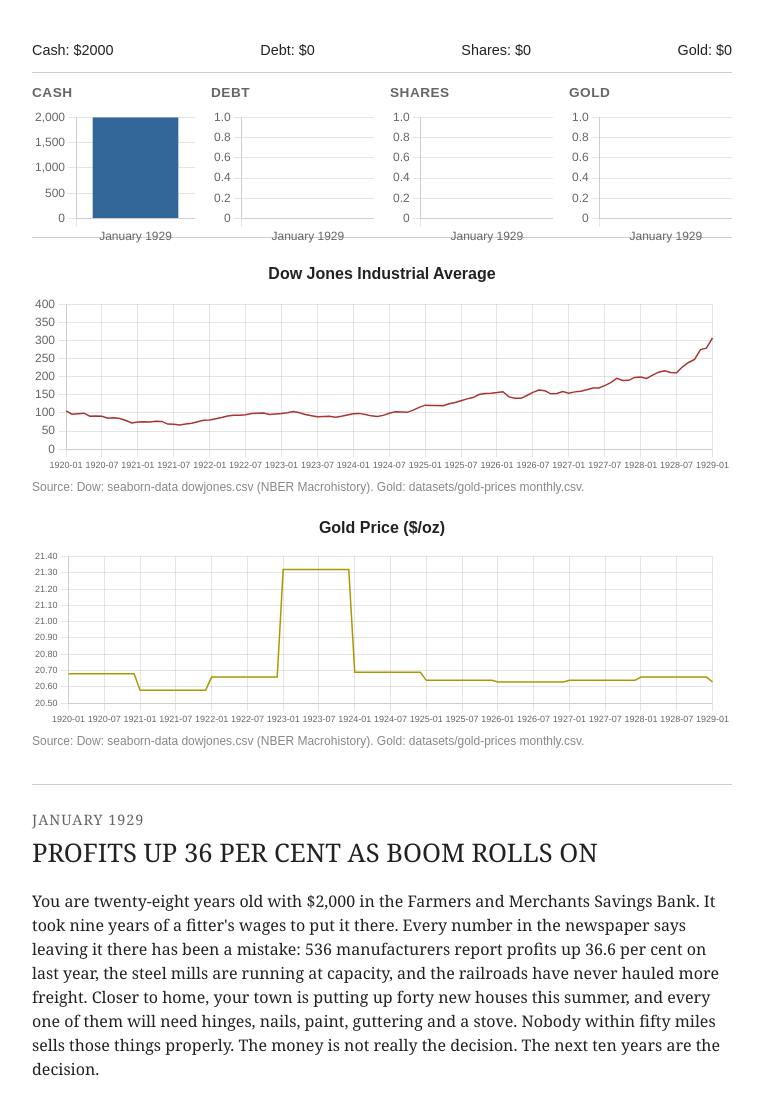
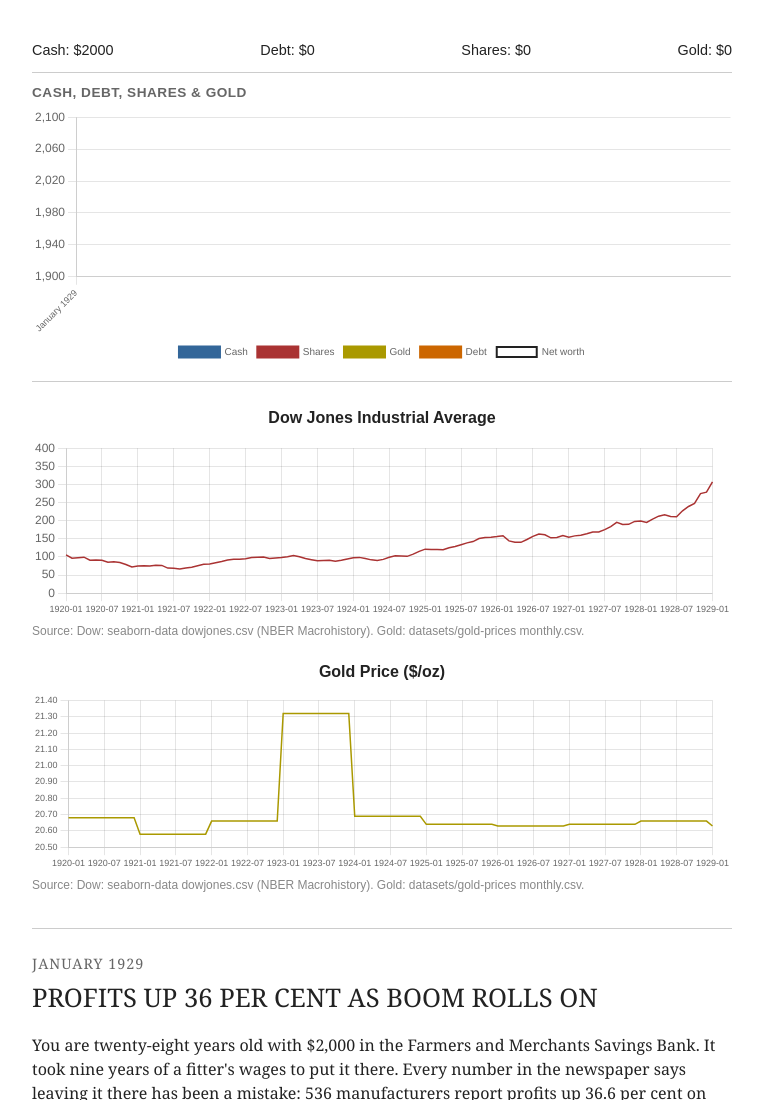
Before and after one commit to oldschoolendowment-creator/1929-game, a plain HTML site: page index.html in a window 1280 px wide. Shown: the top 1100 px of the page, without its empty margins (258-1021 px from the left). Drawn offline with nearby package versions, Linux system fonts and the light colour scheme.

Commit message:
Replace four separate bar charts with one combined chart over time
Cash, shares and gold now stack as one area above zero; debt stacks
below zero (stored as a negative value); net worth (assets minus
debt) is drawn as a plain line over the top. Gains one point per
round instead of replacing a single bar, so by round 12 the whole
game's financial trajectory is visible in one chart.

Verified: renders correctly once there are 2+ points (a single point
can't draw a line/area, which is expected, not a bug), stacking sums
match hand-calculated values, net worth math checks out exactly
against the status bar, and the CDN-failure fallback still hides the
chart cleanly if Chart.js can't load.

```diff
--- a/index.html
+++ b/index.html
@@ -8,7 +8,7 @@
 <script data-goatcounter="https://oldschoolendowment.goatcounter.com/count"
         async src="//gc.zgo.at/count.js"></script>
 
-<!-- Chart.js, for the four price charts below. -->
+<!-- Chart.js, for the three charts below. -->
 <script src="https://cdn.jsdelivr.net/npm/chart.js@4"></script>
 <style>
   /* Some hosts (like itch.io) embed this page in a fixed-size box that
@@ -65,19 +65,9 @@
     margin-bottom: 10px;
   }
   #charts {
-    display: flex;
-    gap: 16px;
     margin-bottom: 24px;
     padding-bottom: 14px;
     border-bottom: 1px solid #ccc;
-  }
-  #charts > div {
-    flex: 1;
-    min-width: 0;
-    /* Chart.js needs its container to have an actual CSS height (not
-       just the canvas's HTML height attribute) or it misjudges its own
-       proportions on first render. */
-    height: 140px;
   }
   #charts h3 {
     font-family: sans-serif;
@@ -87,6 +77,11 @@
     letter-spacing: 0.5px;
     color: #666;
     margin: 0 0 4px 0;
+  }
+  /* Taller than the historical charts' wrap — this one carries a legend
+     and five series instead of one. */
+  #charts .chart-canvas-wrap {
+    height: 260px;
   }
   #historical-charts {
     margin-bottom: 24px;
@@ -127,26 +122,15 @@
     <span>Gold: $<span id="stat-gold"></span></span>
   </div>
 
-  <!-- The player's own numbers, one bar each — same figures as the status
-       bar above, just as a visual cue. Replaced (not accumulated) each
-       round. Order matches the status bar: cash, debt, shares, gold. -->
+  <!-- The player's own numbers over time — same figures as the status bar
+       above, plotted across the whole game so far. Cash, shares and gold
+       stack upward from zero (assets); debt is stored as a negative
+       number so it stacks downward instead. Net worth is a plain line on
+       top, not part of either stack. Gains one point per round — see
+       updateNetWorthChart below. -->
   <div id="charts">
-    <div>
-      <h3>Cash</h3>
-      <canvas id="cash-chart" height="120"></canvas>
-    </div>
-    <div>
-      <h3>Debt</h3>
-      <canvas id="debt-chart" height="120"></canvas>
-    </div>
-    <div>
-      <h3>Shares</h3>
-      <canvas id="shares-chart" height="120"></canvas>
-    </div>
-    <div>
-      <h3>Gold</h3>
-      <canvas id="gold-chart" height="120"></canvas>
-    </div>
+    <h3>Cash, Debt, Shares &amp; Gold</h3>
+    <div class="chart-canvas-wrap"><canvas id="net-worth-chart"></canvas></div>
   </div>
 
   <!-- Real historical prices (not the game's own invented numbers above).
@@ -227,55 +211,61 @@
       document.getElementById("stat-gold").textContent = state.goldValue;
     }
 
-    // The game's own four charts, one bar each: cash, debt, shares, gold.
-    // Same order as the status bar. Each is a single bar for the current
-    // round's numbers, replaced (not accumulated) each round.
-    var cashChart, debtChart, sharesChart, goldChart;
+    // The game's own combined chart: cash, shares and gold stacked
+    // upward as one area (assets), debt stacked downward as a second
+    // area (stored as a negative number so it plots below zero), and
+    // net worth as a plain line over the top of both. Gains one point
+    // per round — see updateNetWorthChart below — so by the end of the
+    // game the whole evolution is visible in one place.
+    var netWorthChart;
 
-    // Builds one of the four single-bar charts. All four use the same
-    // shape, just a different canvas and colour, so this avoids writing
-    // near-identical Chart.js setup code four times over.
-    function makeBarChart(canvasId, color) {
-      return new Chart(document.getElementById(canvasId), {
-        type: "bar",
-        data: { labels: [""], datasets: [{ data: [0], backgroundColor: color }] },
+    function initNetWorthChart() {
+      netWorthChart = new Chart(document.getElementById("net-worth-chart"), {
+        type: "line",
+        data: {
+          labels: [],
+          datasets: [
+            { label: "Cash", data: [], backgroundColor: "#369", borderColor: "#369", fill: true, stack: "totals", pointRadius: 0 },
+            { label: "Shares", data: [], backgroundColor: "#a33", borderColor: "#a33", fill: true, stack: "totals", pointRadius: 0 },
+            { label: "Gold", data: [], backgroundColor: "#a90", borderColor: "#a90", fill: true, stack: "totals", pointRadius: 0 },
+            { label: "Debt", data: [], backgroundColor: "#c60", borderColor: "#c60", fill: true, stack: "totals", pointRadius: 0 },
+            // Not part of the "totals" stack — this is a plain overlay
+            // line, not another area to add on top of the others.
+            { label: "Net worth", data: [], borderColor: "#222", backgroundColor: "transparent", fill: false, borderWidth: 2, pointRadius: 0 }
+          ]
+        },
         options: {
           responsive: true,
           maintainAspectRatio: false,
           animation: false,
-          plugins: { legend: { display: false } },
-          // No fixed ceiling — unlike the historical charts below, these
-          // track the PLAYER'S OWN numbers in dollars (same as the status
-          // bar), which can end the game anywhere from $0 into the
-          // thousands depending how they played. Auto-scaling fits that.
-          scales: { y: { beginAtZero: true } }
+          plugins: {
+            legend: { display: true, position: "bottom", labels: { font: { size: 10 }, boxHeight: 10 } }
+          },
+          // stacked:true makes cash/shares/gold (positive) stack upward
+          // and debt (stored negative) stack downward, both from zero.
+          // No fixed ceiling/floor — this can range anywhere depending
+          // how the game was played.
+          scales: {
+            y: { stacked: true },
+            x: { ticks: { font: { size: 9 }, maxRotation: 45, minRotation: 45 } }
+          }
         }
       });
     }
 
-    function initCharts() {
-      cashChart = makeBarChart("cash-chart", "#369");
-      debtChart = makeBarChart("debt-chart", "#c60");
-      sharesChart = makeBarChart("shares-chart", "#a33");
-      goldChart = makeBarChart("gold-chart", "#a90");
-    }
+    // Adds one more point to the combined chart for the given round —
+    // called once per round from renderRound, so it builds up across
+    // the whole game rather than showing just the current round.
+    function updateNetWorthChart(round) {
+      var netWorth = state.cash + state.stocksValue + state.goldValue - state.debt;
 
-    // Replaces each chart's single bar with the player's current numbers
-    // — the same figures shown in the status bar, not any underlying
-    // market price (that's what the historical charts further down are
-    // for). Called once per round from renderRound, so each bar always
-    // shows where things stand right now, not a history.
-    function updateCharts(round) {
-      [cashChart, debtChart, sharesChart, goldChart].forEach(function (chart) {
-        chart.data.labels[0] = round.date;
-      });
-      cashChart.data.datasets[0].data[0] = Math.round(state.cash);
-      debtChart.data.datasets[0].data[0] = Math.round(state.debt);
-      sharesChart.data.datasets[0].data[0] = state.stocksValue;
-      goldChart.data.datasets[0].data[0] = state.goldValue;
-      [cashChart, debtChart, sharesChart, goldChart].forEach(function (chart) {
-        chart.update();
-      });
+      netWorthChart.data.labels.push(round.date);
+      netWorthChart.data.datasets[0].data.push(Math.round(state.cash));
+      netWorthChart.data.datasets[1].data.push(state.stocksValue);
+      netWorthChart.data.datasets[2].data.push(state.goldValue);
+      netWorthChart.data.datasets[3].data.push(-Math.round(state.debt)); // negative: plots below zero
+      netWorthChart.data.datasets[4].data.push(Math.round(netWorth));
+      netWorthChart.update();
     }
 
     // The two REAL historical price charts (separate from the game's
@@ -667,24 +657,24 @@
       // the final scoring happens, instead of showing more buttons.
       // showFinalResult does one last revalue of its own, so the chart
       // update below must come AFTER it here, not before — otherwise the
-      // round-12 bars would show round 11's numbers while the status bar
-      // already shows the true final ones.
+      // final point on the chart would show round 11's numbers while the
+      // status bar already shows the true final ones.
       if (round.isEnding) {
         showFinalResult(round);
         if (chartsAvailable) {
-          updateCharts(round);
+          updateNetWorthChart(round);
           updateHistoricalCharts(round);
         }
         return;
       }
 
-      // Add this round's price point to all four charts. For every other
+      // Add this round's point to the combined chart. For every other
       // round, state is already fully settled by this point (the previous
       // round's click handler ran revalue() before we got here), so it's
       // fine to do this before building the choice buttons below. Skipped
       // entirely if the charts failed to load — see chartsAvailable.
       if (chartsAvailable) {
-        updateCharts(round);
+        updateNetWorthChart(round);
         updateHistoricalCharts(round);
       }
 
@@ -752,7 +742,7 @@
     // choices below must still work even if they can't load.
     var chartsAvailable = true;
     try {
-      initCharts();
+      initNetWorthChart();
       initHistoricalCharts();
     } catch (e) {
       chartsAvailable = false;
```
